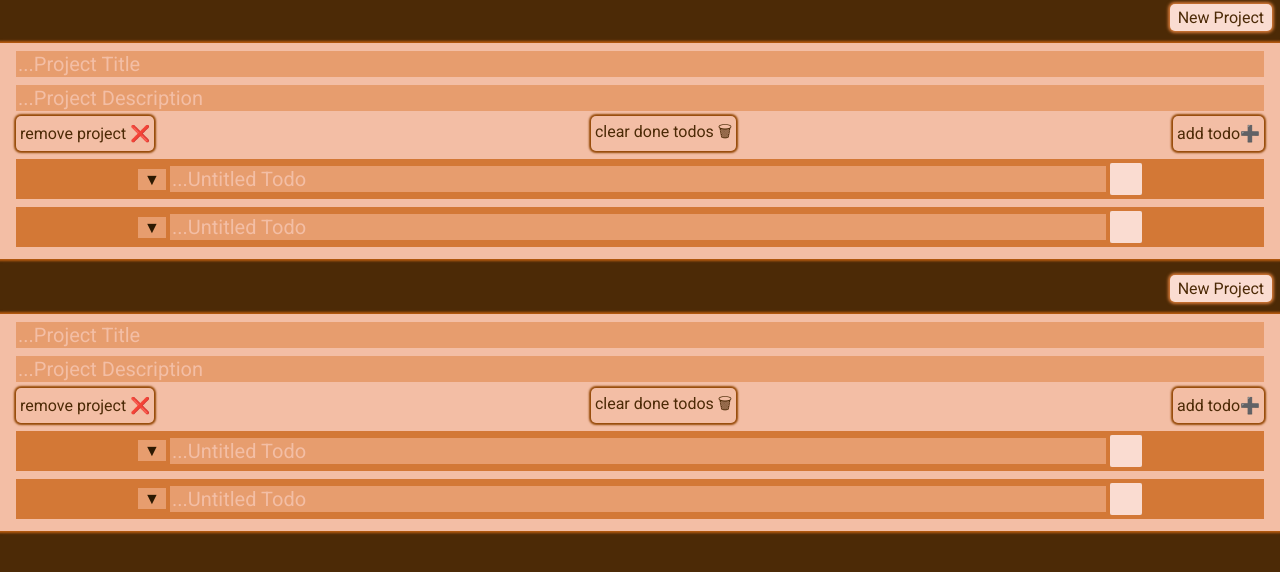
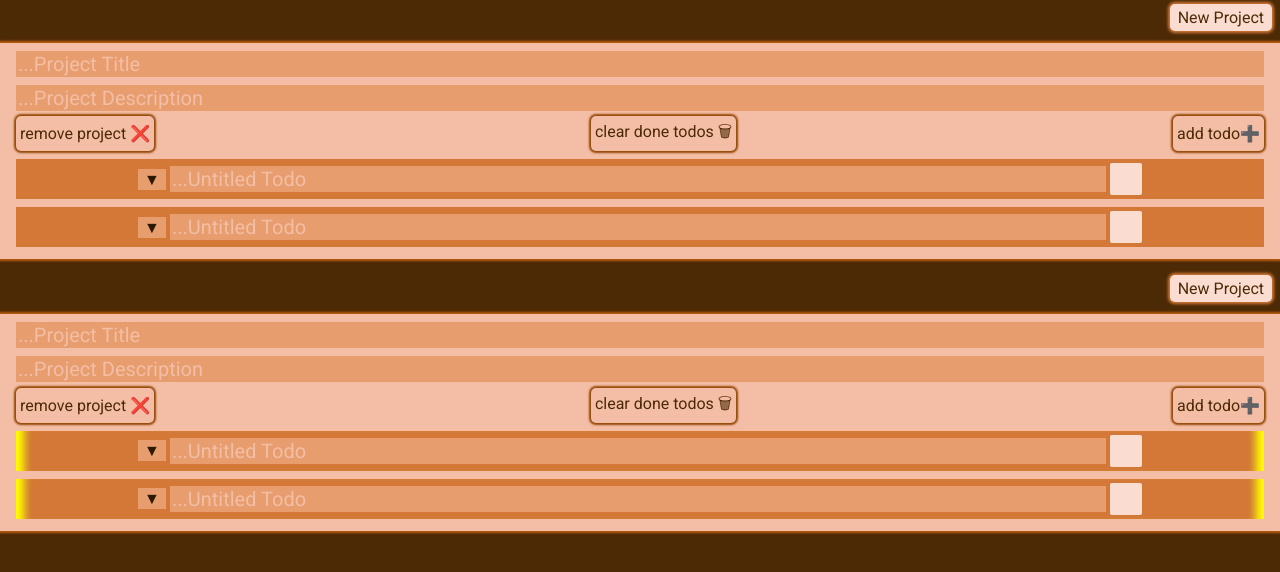
Before and after one commit to agentjesse/odin-todo-list, a website built with webpack: page docs/index.html in a window 1280 px wide. Shown: the part 44-616 px from the top of the page. Built offline with nearby package versions, Linux system fonts and the light colour scheme.

Commit message:
added todo priority selection rendering/styling
need to add sort ordering

```diff
--- a/src/index.js
+++ b/src/index.js
@@ -1,9 +1,10 @@
 /* Next task:
-- adjust todo rendering to read todo's priority and show red/yellow/green = high/norm/low colors on left and right borders. Also implement ordering; maybe use array sort?
+- implement todo priority ordering; maybe use array sort?
 
 - do not auto close todo's when adding new or clearing done ones
 - new projects should render with at least one todo
 - implement use of localStorage to save data on the user’s computer as JSON and rebuild from them if some were there from previous session.
+- rerenders via appendTodos() clear out everything first, maybe implement a flag to only delete and append the item being rerendered with an index? or does react's virtual dom handle this?
 */
 
 // imports
@@ -165,6 +166,8 @@ const addProjectListeners = (projectWrap, project)=> {
   projectWrap.addEventListener( 'change' , e=> {
     e.stopPropagation();
     lg('this changed value: ' + e.target.outerHTML ); // nice output of element in console
+    //multi use variable for cleaner invocations later
+    const todosWrap = document.querySelector(`.todosWrap[data-project-id='${ e.target.parentElement.parentElement.dataset.projectId }']`)
 
     //handle individual todo due date/time setting by calling todo.setDueDateTime()
     //info: https://developer.mozilla.org/en-US/docs/Web/HTML/Element/input/datetime-local
@@ -191,6 +194,8 @@ const addProjectListeners = (projectWrap, project)=> {
 
       lg('new todo priority:' + project.getTodosArr()
       .find(todo=> todo.getTodoID() === +e.target.dataset.todoId).getPriorityLevel() );
+
+      appendTodos( project, todosWrap ) //rerender
     }
 
   } );
@@ -249,35 +254,38 @@ const appendTodos = ( project, todosWrap )=> {
 
     //todo priority selector element
     const prioritySelect = document.createElement('select');
+    const priorityOptGroup = document.createElement('optgroup'); //labeled wrapper
+    priorityOptGroup.label = 'Priority:';
     const highOption = document.createElement('option');
     highOption.value = 'high';
     highOption.text = 'high';
     const normalOption = document.createElement('option');
     normalOption.value = 'normal';
     normalOption.text = 'normal';
-    normalOption.selected = true; //default. or assign different selected option checking todo.getPriorityLevel()
     const lowOption = document.createElement('option');
     lowOption.value = 'low';
     lowOption.text = 'low';
-    const priorityOptGroup = document.createElement('optgroup'); //labeled wrapper
-    priorityOptGroup.label = 'Priority:';
-
-
-
-
-
-
-
-
-
-
+    //need to show selected from priority level and set styling class.
+    switch ( todo.getPriorityLevel() ) {
+      case 'normal':
+        normalOption.selected = true;
+        todoWrap.classList.add( 'normalPriority' )
+        break;
+      case 'high':
+        highOption.selected = true;
+        todoWrap.classList.add( 'highPriority' )
+        break;
+      case 'low':
+        lowOption.selected = true;
+        todoWrap.classList.add( 'lowPriority' )
+    }
 
     //set class/data attributes for elems
     Object.entries( //object of elems to set attributes on goes here
       { todoWrap, todoExpandBtn, todoTitleInput,completionBoxInput,
       todoNotesInput,dueDateTimeInput,prioritySelect }
     ).forEach( ( [ key, elem ] )=> { //destructuring assignment to parameters from current key/value pair array
-      elem.className = key; //set class from element reference name
+      elem.classList.add( key ); //set class from element reference name
       if ( ['todoNotesInput', 'dueDateTimeInput', 'prioritySelect'].includes(key) ) { //add extra classes to specific elems
         elem.classList.add('noDisplay');
       }
--- a/src/styles.css
+++ b/src/styles.css
@@ -11,6 +11,9 @@ button { display: block; cursor: pointer; }
 :root{
   --black: hsl(0, 0%, 0%);
   --white: hsl(0, 0%, 100%);
+  --red: hsl(0, 100%, 50%);
+  --yellow: hsl(60, 100%, 50%);
+  --green: hsl(120, 100%, 50%);
   /* tailwind blue palette based, then hue shifted ... CHANGE TO SKY PALETTE to OCD level MATCH TICTACTOE PROJECT */
   /*
   --bg950: hsl(199, 91%, 9%);
@@ -149,3 +152,15 @@ body {
     display: none;
   }
 }
+.normalPriority {
+  box-shadow: inset 16px 0 8px -8px var(--yellow), /*left inset shadow*/
+              inset -16px 0 8px -8px var(--yellow); /*right inset shadow*/
+}
+.highPriority {
+  box-shadow: inset 16px 0 8px -8px var(--red), /*left inset shadow*/
+              inset -16px 0 8px -8px var(--red); /*right inset shadow*/
+}
+.lowPriority {
+  box-shadow: inset 16px 0 8px -8px var(--green), /*left inset shadow*/
+              inset -16px 0 8px -8px var(--green); /*right inset shadow*/
+}
```
